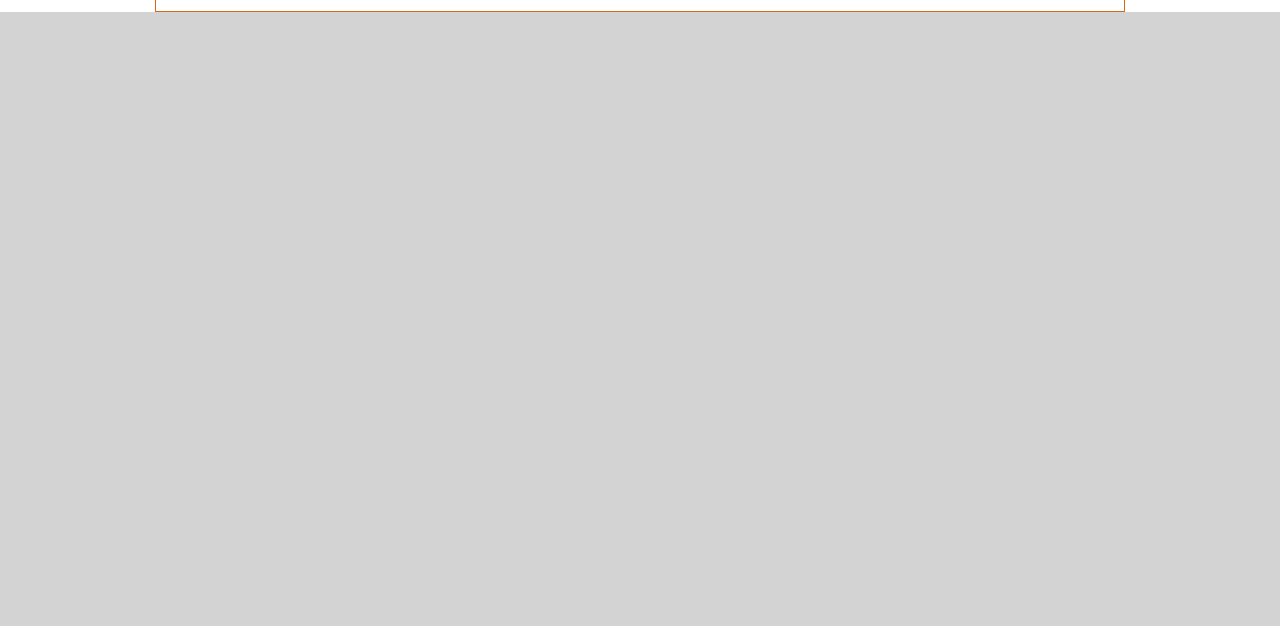
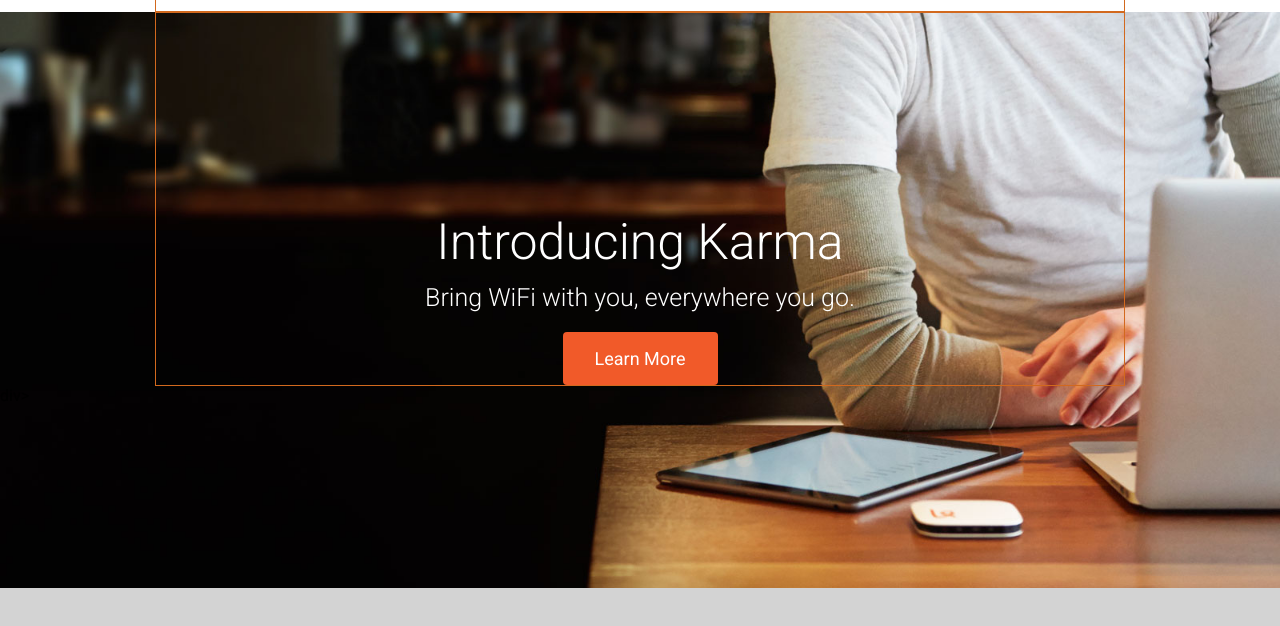
Before and after one commit to TatianaPiskula/startup-landing-page-clone, a plain HTML site: page index.html in a window 1280 px wide. Shown: the part 58-684 px from the top of the page. Drawn offline with Linux system fonts and the light colour scheme.

Commit message:
Introduction1

```diff
--- a/CSS/style.css
+++ b/CSS/style.css
@@ -6,6 +6,8 @@ html {
 }
 body {
 	background-color: LightGray;
+	font-family: 'Roboto', sans-serif;
+	-webkit-font-smoothing: antialiased;
 }
 div {
 	border: 1px solid Chocolate;
@@ -15,19 +17,21 @@ div {
 	background-color:#fff;
 }
 .content {
+	margin: 0 auto;
+    padding: 0px 15px;
     width: 970px;
+    box-sizing: border-box;
+}
+.top-navigation .content {
+	margin: 0 auto;
     height: 70px;
-    margin: 0 auto;
-    padding: 0px 15px;
 }
 .top-navigation .links {
 	float: right;
-	font-family: 'Roboto', sans-serif;
 	font-size: 16px;
 	color: #838994;
 	letter-spacing: 0.03em;
 	margin-top: 25px;
-	-webkit-font-smoothing: antialiased;
 }
 .top-navigation .links li {
 	display:inline-block;
@@ -45,3 +49,39 @@ div {
 .logo {
 	margin-top: 15px;
 }
+.introduction {
+	background-image: url('../images/first-background-copy.jpg');
+    background-position: 0 bottom;
+    background-repeat: no-repeat;
+    background-size: cover;
+    height: 36em;
+}
+.introduction h1, .introduction h3 {
+	color:white;
+	text-align: center;
+	font-weight: 300;
+}
+.introduction h1 {
+	margin-top: 4em;
+	font-size: 3.125rem;
+	margin-bottom: 0px;
+	padding-bottom: 0px;
+}
+.introduction h3 {
+	    font-size: 1.563rem;
+	    margin-top: .75rem;
+	    margin-bottom: 20px;
+}
+button {
+    text-shadow: none;
+    border-style: none;
+    border-radius: 4px;
+    padding: 1rem 1.5rem;
+    width: 9.688rem;
+    background-color: #f15a29;
+    border-color: #f15a29;
+    color: white;
+    font-size: 1.125rem;
+    display: block;
+    margin: 0 auto;
+}
--- a/index.html
+++ b/index.html
@@ -21,5 +21,12 @@
 			<img class="logo" src="images/karma-logo-copy.svg" alt="Karma" width="26">
 		</div>
 	</nav>
+	<section class="introduction">
+		<div class ="content">
+			<h1>Introducing Karma</h1>
+			<h3>Bring WiFi with you, everywhere you go.</h3>
+			<button>Learn More</button>
+		</div>div>
+	</section>
 </body>
 </html>
```
Also changed, not shown: images/first-background-copy.jpg (added).
